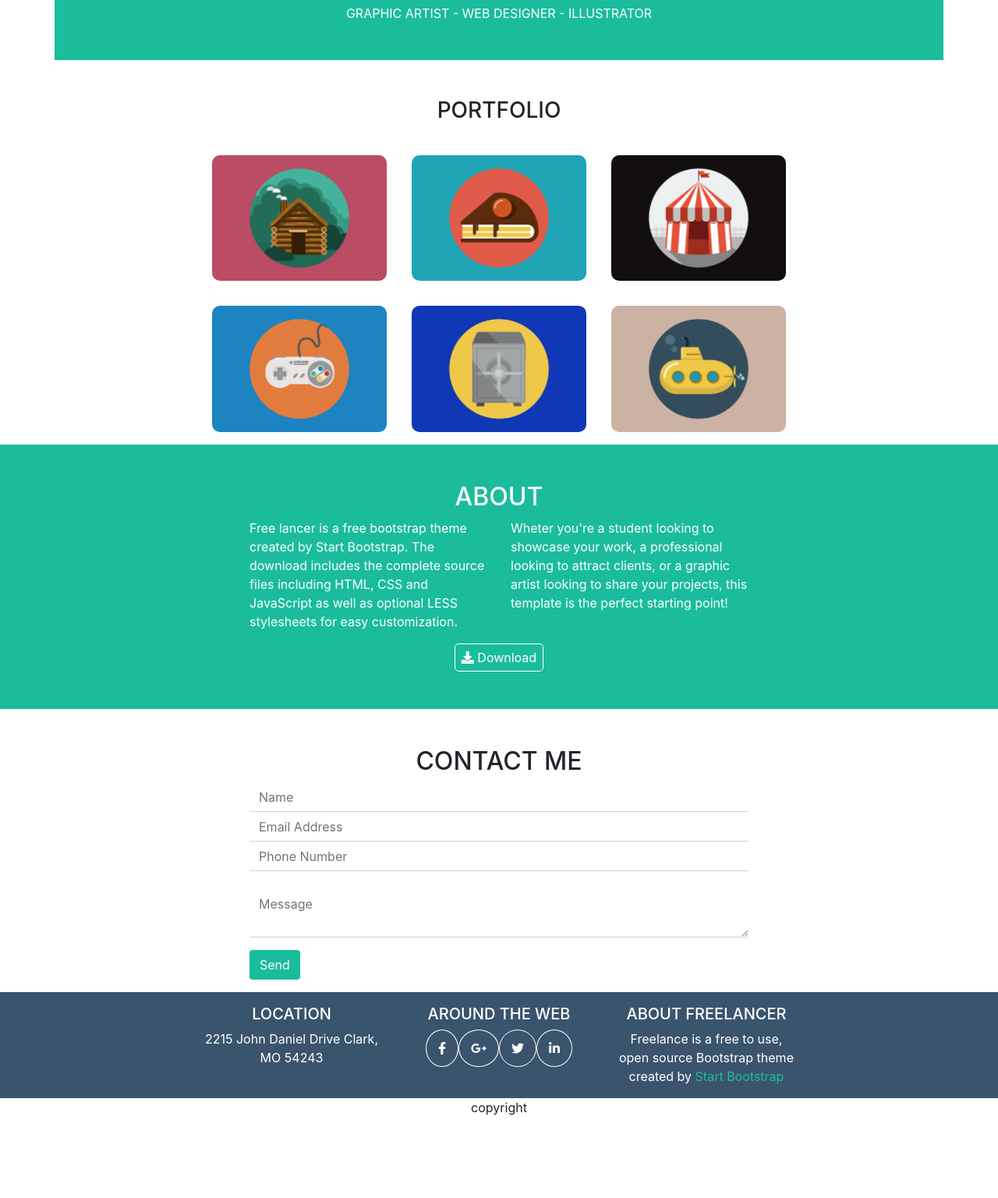
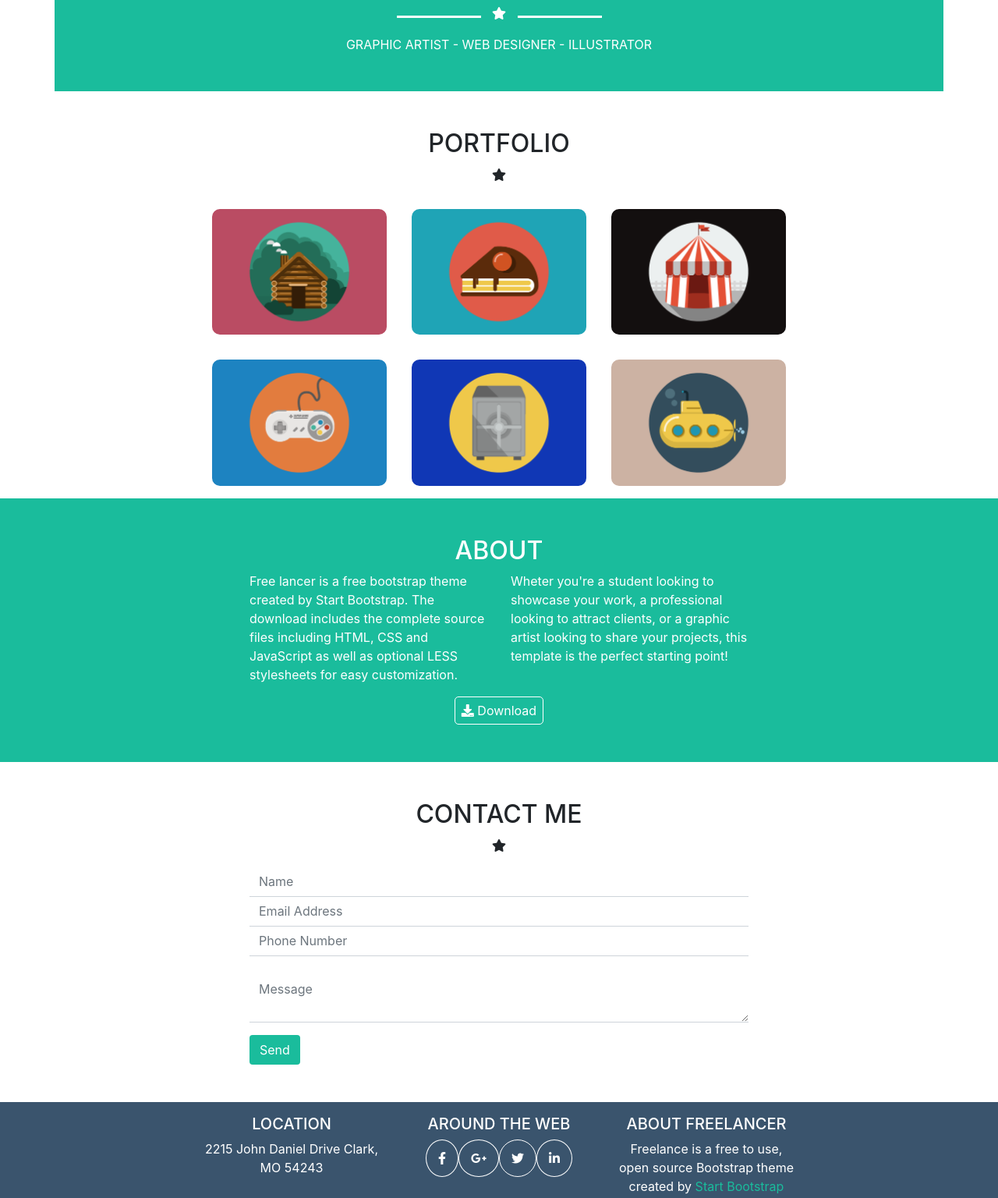
Before and after one commit to davidedallecarbonare94/html-css-bootstrap-freelancer, a plain HTML site: page index.html in a window 1280 px wide. Shown: the part 367-1903 px from the top of the page at 78% size. Before the commit the page ends 1799 px from the top, so only its background shows below. Drawn offline with nearby package versions, Linux system fonts and the light colour scheme.

Commit message:
add starbar

```diff
--- a/assets/css/style.css
+++ b/assets/css/style.css
@@ -56,3 +56,15 @@
     border-radius: 50%;
     padding: 15px;
 }
+.fa-star{
+    padding: 0px 10px;
+}
+.star-div{
+
+}
+.starbar{
+    display: inline-block;
+    height: 3px;
+    width: 10%;
+    background-color: white;
+}
--- a/index.html
+++ b/index.html
@@ -35,6 +35,13 @@
                 <div class="col-12 text-white">
                     <img src="./assets/img/avatar.svg" alt="avatar">
                     <h1>START BOOTSTRAP</h1>
+                    <div class="star-div">
+                        <span class="starbar"></span>
+                        <i class="fas fa-star"></i>
+                        <span class="starbar"></span>
+                    </div>
+                    <div class="text-center pb-3 star">
+                    </div>
                     <span></span>
                     <span>GRAPHIC ARTIST - WEB DESIGNER - ILLUSTRATOR</span>
                 </div>
@@ -47,8 +54,10 @@
     <!-- main section -->
     <main>
         <div class="container container_sm">
-            <h3 class="text-center pt-5 pb-3">PORTFOLIO</h3>
-            <span></span>
+            <h2 class="text-center pt-5">PORTFOLIO</h2>
+            <div class="text-center pb-3">
+                <i class="fas fa-star"></i>
+            </div>
             <div id="images" class="row text-center">
                 <div class="col-12 col-md-6 col-lg-4 p-3">
                     <img src="./assets/img/cabin.png" alt="cabin">
@@ -85,8 +94,12 @@
             </div>
         </div>
         <!-- form -->
-        <div class="container_xs pb-3 pt-5">
+        <div class="container_xs pb-5 pt-5">
             <h2 class="text-center">CONTACT ME</h2>
+            <div class="text-center pb-3">
+                <i class="fas fa-star"></i>
+            </div>
+            <span></span>
             <form>
                 <div class="form-row">
                   <div class="col-12">
@@ -112,7 +125,7 @@
     <!-- footer section -->
     <div class="bg_blue pb-3 pt-3">
         <div class="text-white container_sm mx-auto">
-            <div id="address" class="row text-center">
+            <div id="address" class="row text-center justify-content-between">
                 <div class="col-12 col-md-4 col-lg-4">
                     <h5>LOCATION</h5>
                     <span>2215 John Daniel Drive Clark, MO 54243</span>
@@ -128,9 +141,10 @@
             </div>
         </div>
     </div>
-
-    <div id="copy" class="row text-center">
-        <div class="col-12">copyright</div>
+    <div class="bg_darkblue pt-3 pb-3">
+        <div id="copy" class="container text-center text-white mx-auto">
+            <span>Copyright &copy; Your Website 2019</span>
+        </div>
     </div>
 
 
```
